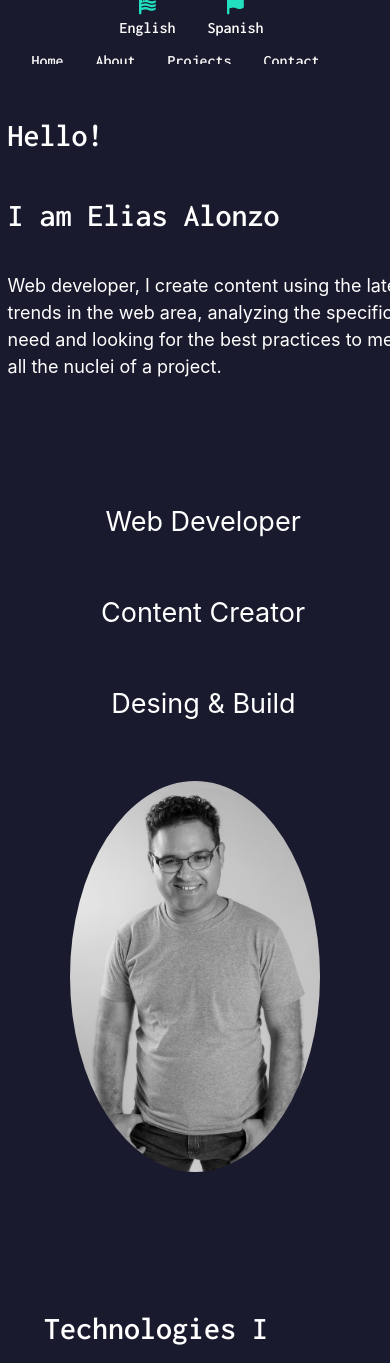
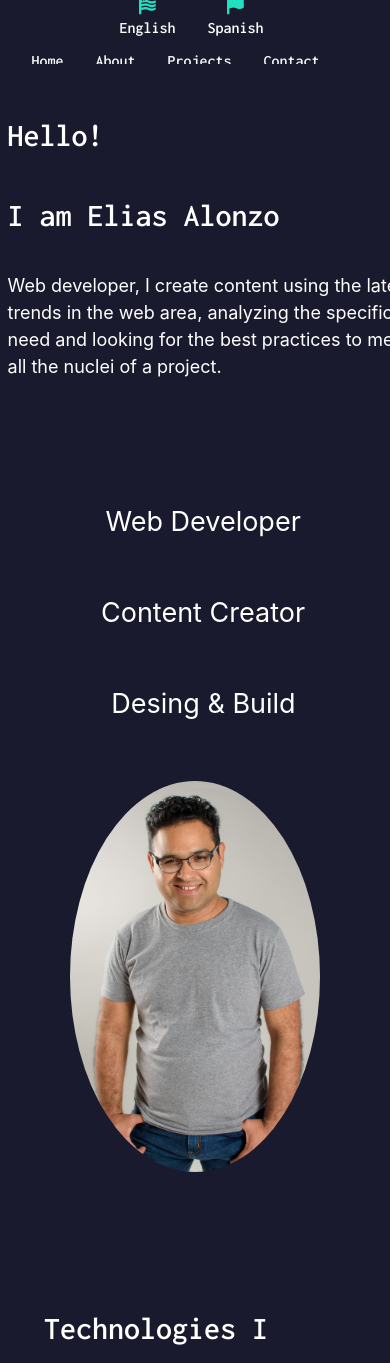
Before and after one commit to Alban001/portafolio-profesional, a React (Create React App) app: page / in a window 390 px wide. Shown: the top 1363 px of the page. Built offline with nearby package versions, Linux system fonts and the light colour scheme; a web font is replaced by a local one.

Commit message:
changed small image color

```diff
--- a/src/App.css
+++ b/src/App.css
@@ -1 +1 @@
-.App{background-color:#58860d;width:100%;height:100%;color:#fff}.App h1{font-family:"Inconsolata",monospace}@media only screen and (max-width: 425px){.App{width:100%;background-color:#1a1a2e}}/*# sourceMappingURL=App.css.map */
+.App{background-color:#1a1a2e;width:100%;height:100%;color:#fff}.App h1{font-family:"Inconsolata",monospace}@media only screen and (max-width: 425px){.App{width:100%;background-color:#1a1a2e}}/*# sourceMappingURL=App.css.map */
--- a/src/components/intro/intro.scss
+++ b/src/components/intro/intro.scss
@@ -90,7 +90,7 @@
         border-radius: 50%;
         width: 250px;
         height: auto;
-        filter: grayscale(100%);
+
      }
      &__left{
         display:flex;
```
Also changed, not shown: src/components/intro/intro.css (+1 -1 lines), 1 other file (tests, documents, lock files or other folders).
